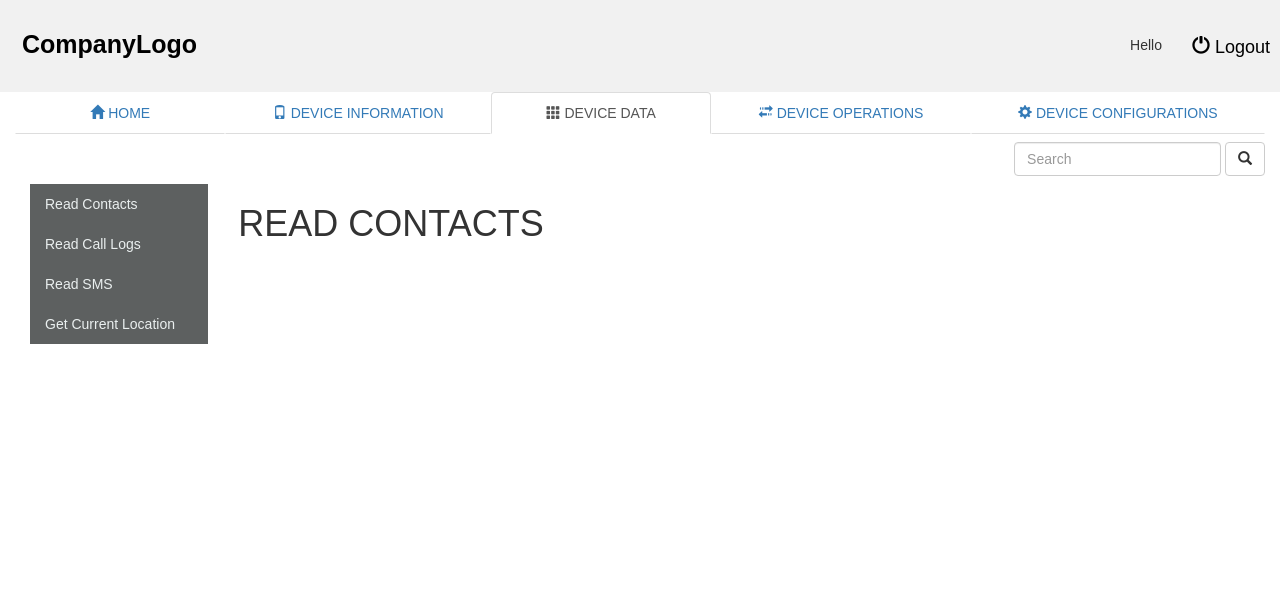
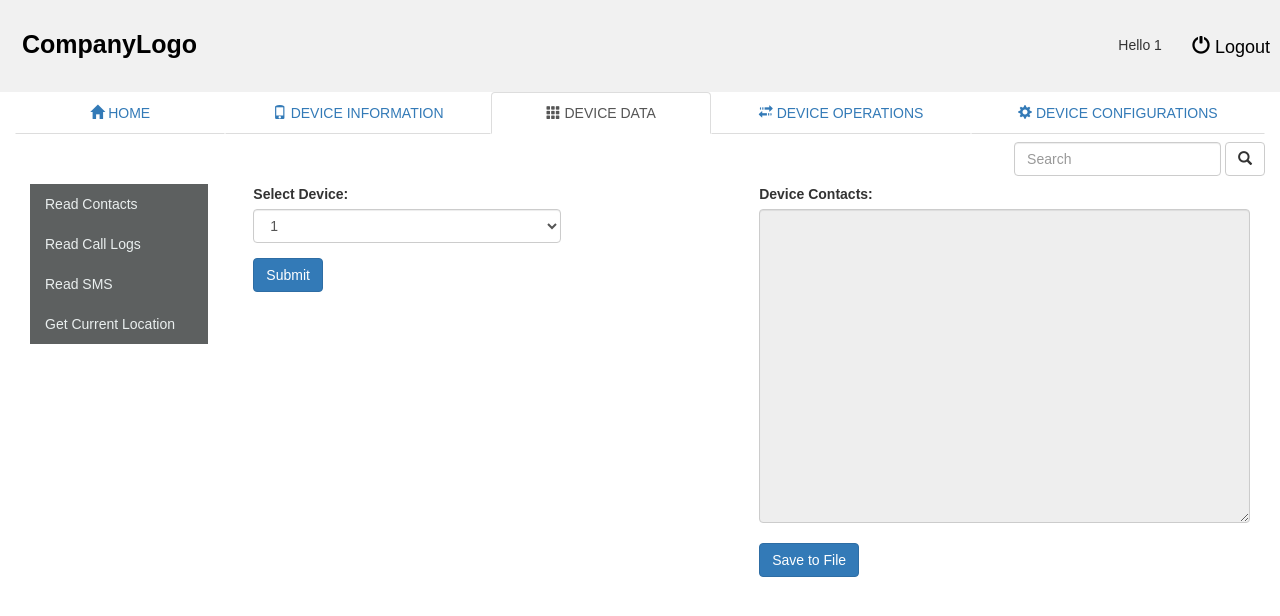
Before and after one commit to Lo-Laouni/eagleEye, a Flask app: page /data in a window 1280 px wide. Shown: the top 616 px of the page. Run offline with Flask 2, Linux system fonts and the light colour scheme; a user stored in the database is signed in; tables that the repository leaves empty hold one stand-in row (values such as "Sample post"); parts of the project's set-up code (start-up, migrations or seed data) failed here and were passed over; some libraries are stand-ins or nearby versions.

Commit message:
Progressed on device info and device data sections

```diff
--- a/app.py
+++ b/app.py
@@ -20,30 +20,36 @@ loginManager.login_view = 'login'
 
 @app.route('/home')
 def home():
-    devices = list(deviceTable.query.all())
-    devicesCount = len(devices)
-    print devices
-    return render_template('home.html', dev=devices, count=devicesCount)
+    devices = deviceTable.query.with_entities(deviceTable)
+    devicesCount = devices.count()
+    print devices, devicesCount
+    return render_template('home.html', dev=devices, count=devicesCount, name=current_user.id)
 
 
 @app.route('/info')
 def devInfo():
-    return render_template('devInfo.html')
+    deviceInit = deviceTable.query.with_entities(deviceTable.instanceID, deviceTable.device, deviceTable.model, deviceTable.product, deviceTable.brand, deviceTable.id)
+    count1 = deviceInit.count()
+    deviceState = deviceTable.query.with_entities(deviceTable.instanceID, deviceTable.phoneType, deviceTable.dataState, deviceTable.softVersion, deviceTable.simState, deviceTable.simOperations, deviceTable.simSN, deviceTable.subscriberID, deviceTable.wifiState)
+    count2 = deviceState.count()
+    return render_template('devInfo.html', dev1=deviceInit, dev2=deviceState, count1=count1, count2=count2, name=current_user.id)
 
 
 @app.route('/data')
 def devData():
-    return render_template('devData.html')
+    devId = deviceTable.query.with_entities(deviceTable.instanceID)
+    count = devId.count()
+    return render_template('devData.html', name=current_user.id, devsId=devId, count=count)
 
 
 @app.route('/operations')
 def devOp():
-    return render_template('devOp.html')
+    return render_template('devOp.html', name=current_user.id)
 
 
 @app.route('/configs')
 def devConfig():
-    return render_template('devConfig.html')
+    return render_template('devConfig.html', name=current_user.id)
 
 
 @app.route('/')
--- /dev/null
+++ b/static/structures.css
@@ -0,0 +1,4 @@
+.textareas{
+    position: absolute;
+    right: 0px;
+}
--- a/templates/devConfig.html
+++ b/templates/devConfig.html
@@ -19,7 +19,7 @@ Eagle Eye | device Configs
               <p class="navbar-text">Hello {{ name }}</p>
               <li><a href="{{url_for('userLogout')}}"><span class="glyphicon glyphicon-off" aria-hidden="true"></span> Logout</a> </li>
           </ul>
-  </div>s
+  </div>
 </div>
 <div class="container-fluid" role="navigation" id="navtabs">
   <ul class="nav nav-tabs nav-justified" role="tablist">
--- a/templates/devData.html
+++ b/templates/devData.html
@@ -4,6 +4,7 @@
 {{super()}}
 <link rel="stylesheet" type="text/css" href="{{url_for('static', filename='headerBar.css')}}">
 <link rel="stylesheet" type="text/css" href="{{url_for('static', filename='navSide.css')}}">
+<link rel="stylesheet" type="text/css" href="{{url_for('static', filename='structures.css')}}">
 {% endblock %}
 
 {% block title %}
@@ -57,13 +58,61 @@ Eagle Eye | device data
         <section>
             <div class="tab-content">
                 <div class="tab-pane fade in active" role="tabpanel" id="readContacts">
-                    <h1>READ CONTACTS</h1>
+                    <form class="col-sm-4">
+                        <div class="form-group">
+                          <label for="sel1">Select Device:</label>
+                          <select class="form-control" id="sel1">
+                            {% for row in range(count) %}
+                              <option>{{ devsId[row][0] }}</option>
+                            {% endfor %}
+                          </select>
+                        </div>
+                        <input type="submit" class="btn btn-primary" value="Submit">
+                    </form>
+                    <div class="textareas col-sm-6">
+                        <label for="contactsTextarea"><strong>Device Contacts: </strong></label>
+                        <textarea class="form-control" id="contactsTextarea" rows="15" readonly></textarea>
+                        <br>
+                        <input type="button" class="btn btn-primary" value="Save to File">
+                    </div>
                 </div>
                 <div class="tab-pane fade" role="tabpanel" id="readCallLogs">
-                    <h1>READ CALL LOGS</h1>
+                    <form class="col-sm-4">
+                        <div class="form-group">
+                          <label for="sel2">Select Device:</label>
+                          <select class="form-control" id="sel2">
+                            {% for row in range(count) %}
+                              <option>{{ devsId[row][0] }}</option>
+                            {% endfor %}
+                          </select>
+                        </div>
+                        <input type="submit" class="btn btn-primary" value="Submit">
+                    </form>
+                    <div class="textareas col-sm-6">
+                        <label for="callLogTextarea"><strong>Device Calls Log: </strong></label>
+                        <textarea class="form-control" id="callLogTextarea" rows="15" readonly></textarea>
+                        <br>
+                        <input type="button" class="btn btn-primary" value="Save to File">
+                    </div>
                 </div>
                 <div class="tab-pane fade" role="tabpanel" id="readSms">
-                    <h1>READ SMS</h1>
+                    <form class="col-sm-4">
+                        <div class="form-group">
+                          <label for="sel3">Select Device:</label>
+                          <select class="form-control" id="sel3">
+                            {% for row in range(count) %}
+                              <option>{{ devsId[row][0] }}</option>
+                            {% endfor %}
+                          </select>
+                        </div>
+                        <input type="submit" class="btn btn-primary" value="Submit">
+                    </form>
+                    <div class="textareas col-sm-6">
+                        <label for="smsTextarea"><strong>Device SMS: </strong></label>
+                        <textarea class="form-control" id="smsTextarea" rows="15" readonly></textarea>
+                        <br>
+                        <input type="button" class="btn btn-primary" value="Save to File">
+                    </div>
                 </div>
                 <div class="tab-pane fade" role="tabpanel" id="currentLocation">
                     <h1>GET CURRENT LOCATION</h1>
--- a/templates/home.html
+++ b/templates/home.html
@@ -44,7 +44,7 @@ Eagle Eye | Home
 
 {% block content %}
 <div class="col-sm-12" style="overflow-x:auto;">
-    <table class="table table-hover table-responsive ">
+    <table class="table table-hover table-responsive">
       <thead>
         <tr class="active">
             <th>Instance ID</th>
```
Also changed, not shown: templates/devInfo.html (+45 -2 lines).
